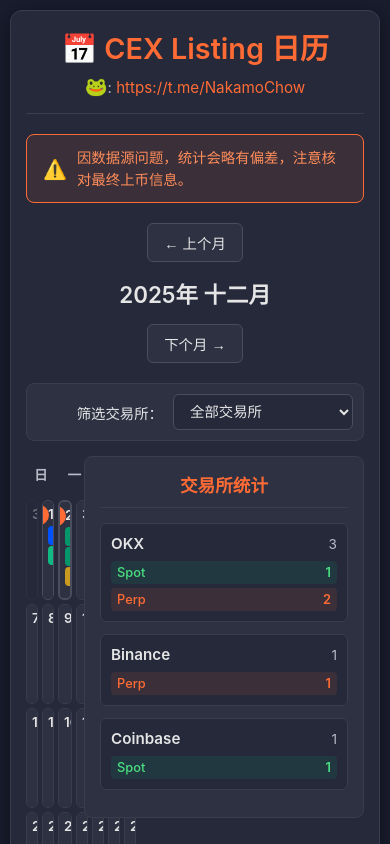
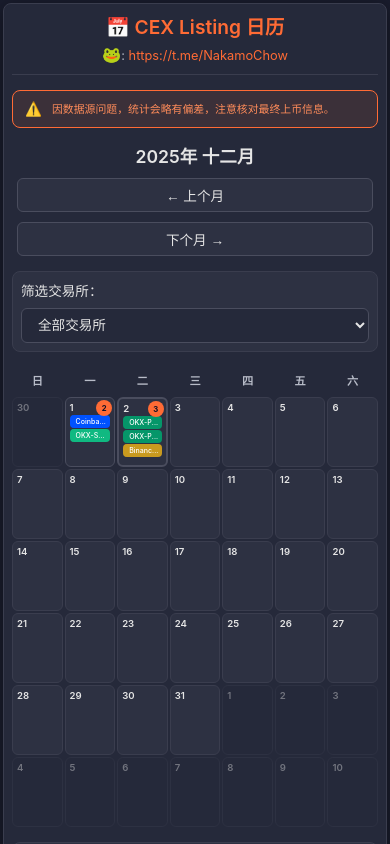
Before and after one commit to Chow1996/cex-listing-calendar, a plain HTML site: page index.html in a window 390 px wide. Drawn offline with Linux system fonts and the light colour scheme.

Commit message:
Update style.css

```diff
--- a/style.css
+++ b/style.css
@@ -43,6 +43,18 @@
     text-align: center;
     margin-bottom: 20px;
     padding-bottom: 15px;
+    border-bottom: 1px solid #3a3d4e;
+}
+
+header.sticky-header {
+    position: sticky;
+    top: 0;
+    z-index: 100;
+    background: #25293a;
+    padding-top: 10px;
+    padding-bottom: 15px;
+    margin-top: -10px;
+    margin-bottom: 20px;
     border-bottom: 1px solid #3a3d4e;
 }
 
@@ -718,32 +730,226 @@
 }
 
 @media (max-width: 768px) {
+    body {
+        padding: 5px;
+    }
+
     .container {
-        padding: 15px;
+        padding: 10px;
+        max-width: 100%;
+        border-radius: 8px;
+    }
+
+    header.sticky-header {
+        padding-top: 5px;
+        padding-bottom: 10px;
+        margin-top: -5px;
+        margin-bottom: 15px;
     }
 
     header h1 {
-        font-size: 1.8em;
+        font-size: 1.4em;
+        margin-bottom: 5px;
+    }
+
+    .subtitle {
+        font-size: 0.85em;
+    }
+
+    .subtitle a {
+        font-size: 1em;
+    }
+
+    .notice-banner {
+        padding: 10px 12px;
+        margin-bottom: 15px;
+        font-size: 0.85em;
+    }
+
+    .notice-icon {
+        font-size: 1em;
+    }
+
+    .notice-text {
+        font-size: 0.8em;
     }
 
     .controls {
         flex-direction: column;
+        gap: 10px;
+        margin-bottom: 15px;
+        padding: 0 5px;
+    }
+
+    .controls h2 {
+        font-size: 1.2em;
+        order: -1;
+    }
+
+    .nav-btn {
+        padding: 6px 12px;
+        font-size: 0.85em;
+        width: 100%;
+    }
+
+    .filter-container {
+        margin-bottom: 15px;
+        padding: 8px;
+        flex-direction: column;
+        align-items: stretch;
+    }
+
+    .filter-label {
+        margin-bottom: 8px;
+        margin-right: 0;
+        font-size: 0.85em;
+    }
+
+    .exchange-filter {
+        width: 100%;
+        min-width: auto;
+        font-size: 0.85em;
+    }
+
+    .main-content {
+        flex-direction: column;
         gap: 15px;
     }
 
-    .controls h2 {
-        font-size: 1.4em;
+    .calendar-container {
+        width: 100%;
+    }
+
+    .calendar-header {
+        gap: 2px;
+        margin-bottom: 4px;
+    }
+
+    .day-name {
+        padding: 6px 2px;
+        font-size: 0.75em;
+    }
+
+    .calendar-grid {
+        gap: 2px;
     }
 
     .calendar-day {
-        min-height: 100px;
-        padding: 5px;
-        max-height: 150px;
+        min-height: 80px;
+        padding: 4px;
+        max-height: 120px;
+        font-size: 0.8em;
+    }
+
+    .day-number {
+        font-size: 0.75em;
+        margin-bottom: 2px;
     }
 
     .event-item {
-        font-size: 0.65em;
-        padding: 3px 5px;
+        font-size: 0.6em;
+        padding: 2px 4px;
         margin: 1px 0;
     }
+
+    .event-count {
+        width: 16px;
+        height: 16px;
+        font-size: 0.6em;
+        top: 2px;
+        right: 2px;
+    }
+
+    .stats-panel {
+        width: 100%;
+        position: static;
+        margin-top: 0;
+    }
+
+    .stats-panel h3 {
+        font-size: 1em;
+        margin-bottom: 12px;
+    }
+
+    .exchange-stat-item {
+        margin-bottom: 10px;
+        padding: 8px;
+    }
+
+    .exchange-stat-name {
+        font-size: 0.9em;
+    }
+
+    .exchange-stat-total {
+        font-size: 0.8em;
+    }
+
+    .stat-type-item {
+        font-size: 0.75em;
+        padding: 3px 5px;
+    }
+
+    .modal-content {
+        width: 95%;
+        margin: 10% auto;
+        padding: 15px;
+    }
+
+    #modalDate {
+        font-size: 1.1em;
+    }
+
+    .event-detail {
+        padding: 10px;
+    }
+
+    .event-detail h3 {
+        font-size: 1em;
+    }
+
+    .event-detail p {
+        font-size: 0.85em;
+    }
+
+    .type-badge {
+        font-size: 0.75em;
+        padding: 3px 8px;
+    }
 }
+
+@media (max-width: 480px) {
+    body {
+        padding: 3px;
+    }
+
+    .container {
+        padding: 8px;
+    }
+
+    header h1 {
+        font-size: 1.2em;
+    }
+
+    .subtitle {
+        font-size: 0.8em;
+    }
+
+    .controls h2 {
+        font-size: 1.1em;
+    }
+
+    .calendar-day {
+        min-height: 70px;
+        max-height: 100px;
+    }
+
+    .event-item {
+        font-size: 0.55em;
+        padding: 2px 3px;
+    }
+
+    .day-name {
+        font-size: 0.7em;
+        padding: 5px 1px;
+    }
+}
```
